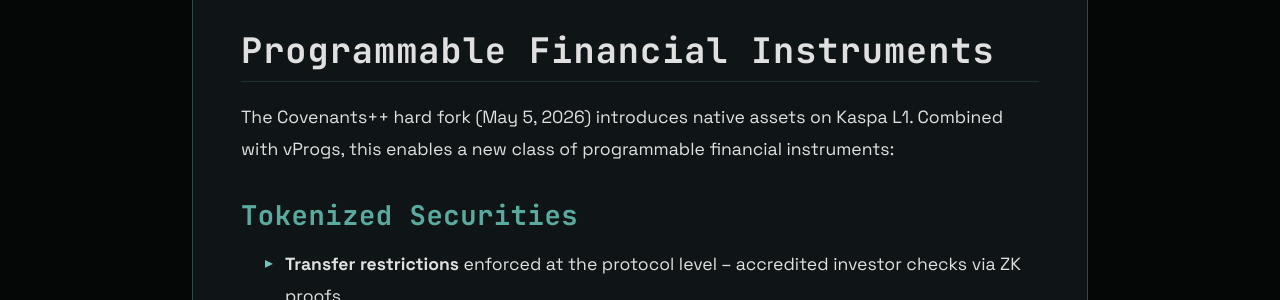
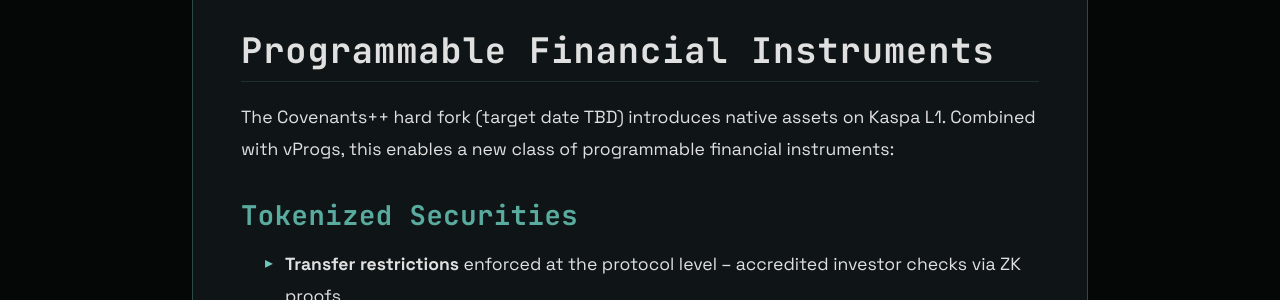
Before and after one commit to creative-inference/vprogs.xyz, a Jekyll site: the page built from ecosystem/finance.md, in a window 1280 px wide and 900 px high, scrolled down 5080 px. Shown: the part 154-454 px from the top of the window. Built offline with Jekyll 4.4.1, drawn with Linux system fonts in a browser that asks for light colours.

Commit message:
Update Covenants++ hard fork date to TBD [auto]

```diff
--- a/ecosystem/finance.md
+++ b/ecosystem/finance.md
@@ -115,7 +115,7 @@
 
 ## Programmable Financial Instruments
 
-The Covenants++ hard fork (May 5, 2026) introduces native assets on Kaspa L1. Combined with vProgs, this enables a new class of programmable financial instruments:
+The Covenants++ hard fork (target date TBD) introduces native assets on Kaspa L1. Combined with vProgs, this enables a new class of programmable financial instruments:
 
 ### Tokenized Securities
 
@@ -222,7 +222,7 @@
 
 | Milestone | Target Date | Finance Capability Unlocked |
 |---|---|---|
-| **Covenants++ Hard Fork** | May 5, 2026 | Native assets, ZK verification on L1, basic programmable instruments |
+| **Covenants++ Hard Fork** | TBD | Native assets, ZK verification on L1, basic programmable instruments |
 | **vProgs Phase 1** | 2026 | Standalone financial protocols -- DEXs, lending, vaults |
 | **DagKnight** | 2026-2027 | Near-instant deterministic finality for settlement |
 | **vProgs Phase 2 (Syncompo)** | 2027+ | Atomic cross-protocol DeFi, institutional-grade composability |
```
